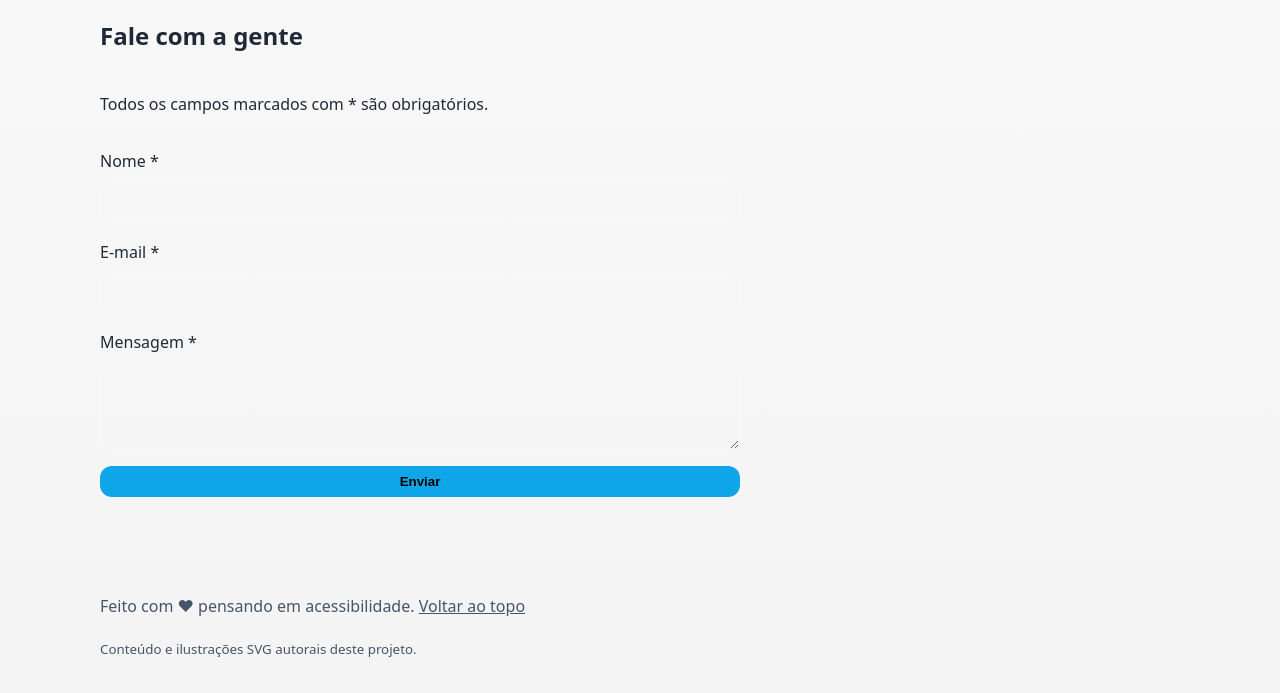
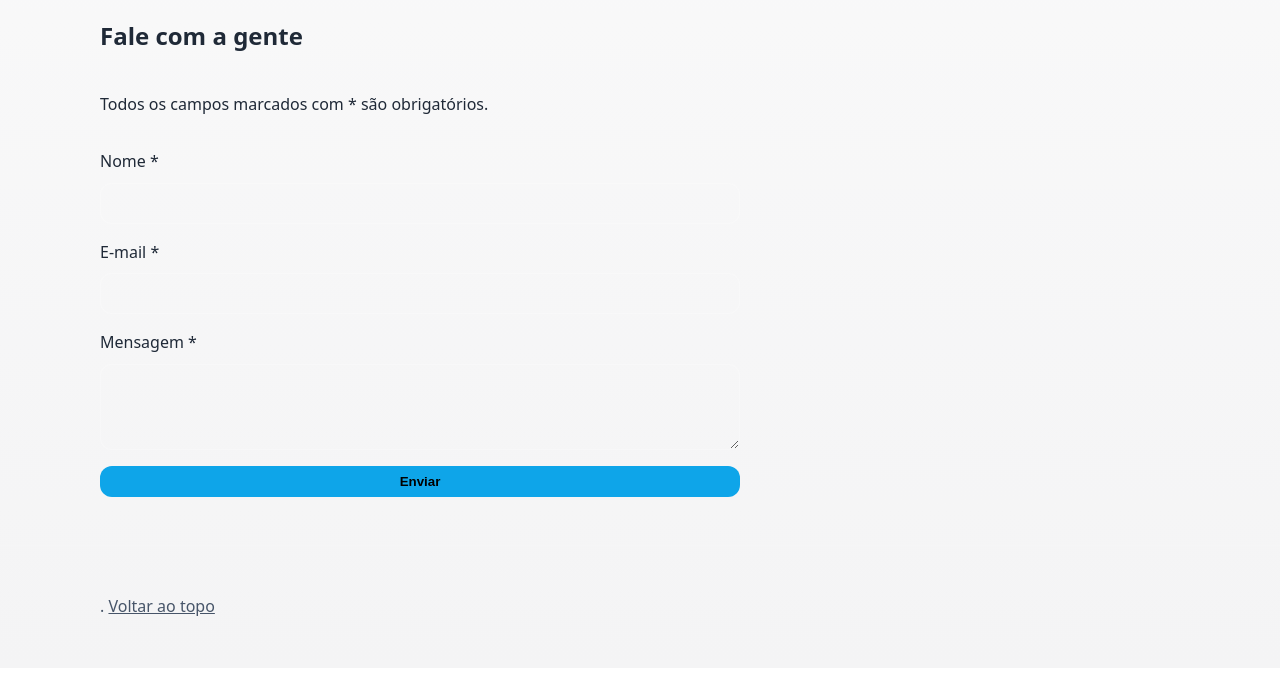
Before and after one commit to macioherobras/web-acessivel, a plain HTML site: page index.html in a window 1280 px wide. Shown: the part 1117-1810 px from the top of the page. After the commit the page ends 1785 px from the top, so only its background shows below. Drawn offline with Linux system fonts and the light colour scheme.

Commit message:
Update index.html

```diff
--- a/index.html
+++ b/index.html
@@ -137,8 +137,7 @@
 
   <footer class="footer" role="contentinfo">
     <div class="container footer__inner">
-      <p>Feito com ♥ pensando em acessibilidade. <a href="#inicio">Voltar ao topo</a></p>
-      <small>Conteúdo e ilustrações SVG autorais deste projeto.</small>
+      <p>. <a href="#inicio">Voltar ao topo</a></p>
     </div>
   </footer>
 
```
